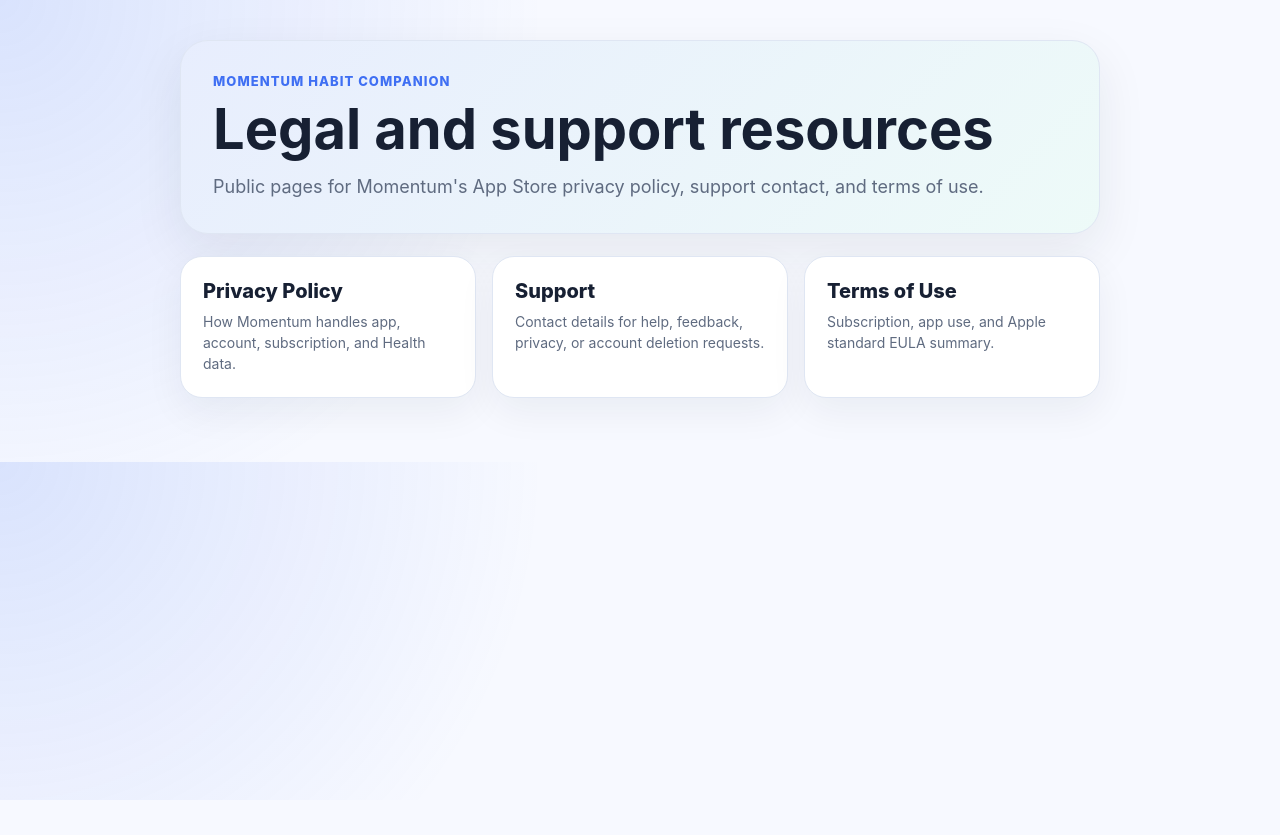
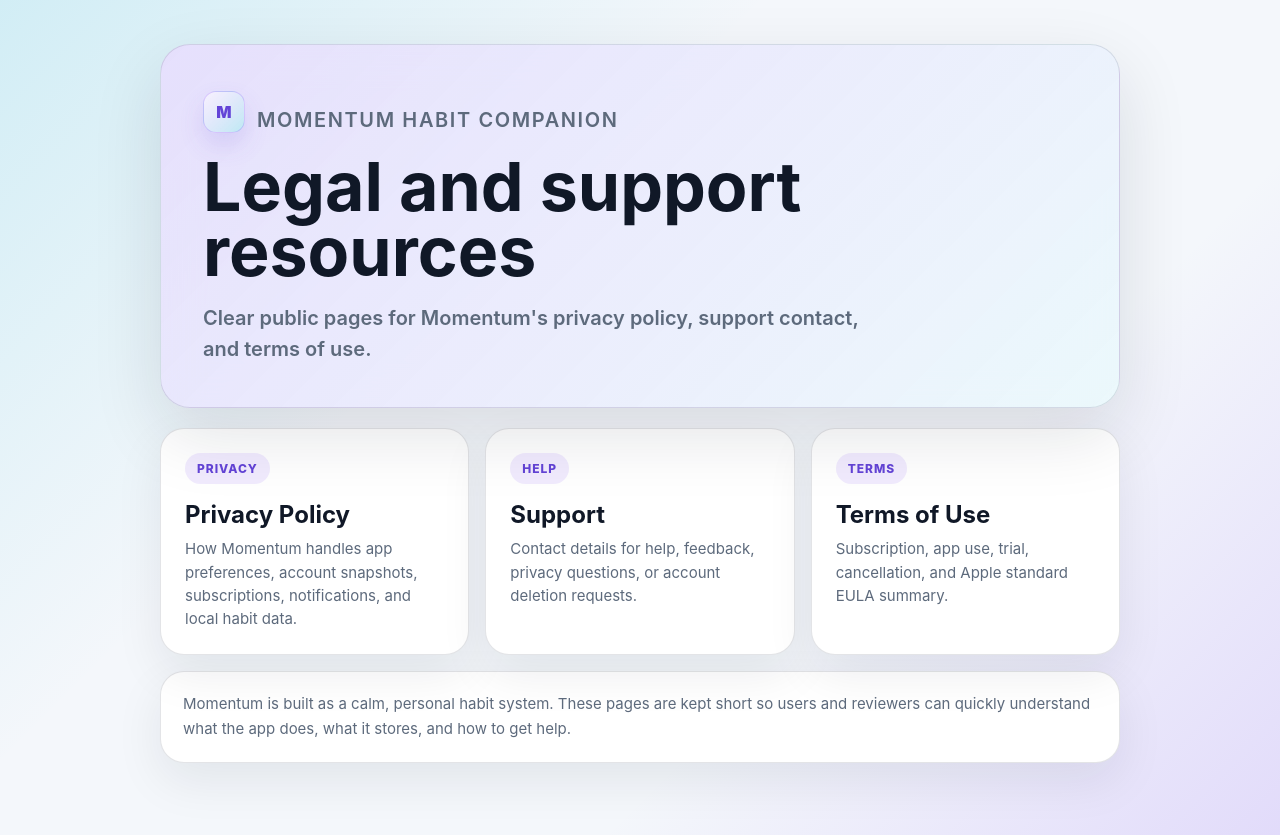
Before and after one commit to gorkemgokcek/momentum-legal, a plain HTML site: page index.html in a window 1280 px wide. Before the commit the page ends 800 px from the top, so only its background shows below. Drawn offline with Linux system fonts and the light colour scheme.

Commit message:
Refresh legal site content and design

```diff
--- a/index.html
+++ b/index.html
@@ -3,33 +3,60 @@
   <head>
     <meta charset="utf-8" />
     <meta name="viewport" content="width=device-width, initial-scale=1" />
-    <title>Momentum Legal</title>
+    <meta
+      name="description"
+      content="Momentum legal, privacy, support, and terms resources."
+    />
+    <title>Momentum Legal Resources</title>
     <link rel="stylesheet" href="./styles.css" />
   </head>
   <body>
     <main class="page">
       <section class="hero">
-        <p class="eyebrow">Momentum Habit Companion</p>
+        <div class="brand-row">
+          <div class="brand-mark">M</div>
+          <p class="eyebrow">Momentum Habit Companion</p>
+        </div>
         <h1>Legal and support resources</h1>
         <p>
-          Public pages for Momentum's App Store privacy policy, support contact,
-          and terms of use.
+          Clear public pages for Momentum's privacy policy, support contact, and
+          terms of use.
         </p>
       </section>
 
-      <section class="card-grid">
+      <section class="card-grid" aria-label="Legal resource links">
         <a class="card" href="./privacy.html">
-          <span>Privacy Policy</span>
-          <small>How Momentum handles app, account, subscription, and Health data.</small>
+          <span class="card-kicker">Privacy</span>
+          <strong>Privacy Policy</strong>
+          <small>
+            How Momentum handles app preferences, account snapshots,
+            subscriptions, notifications, and local habit data.
+          </small>
         </a>
         <a class="card" href="./support.html">
-          <span>Support</span>
-          <small>Contact details for help, feedback, privacy, or account deletion requests.</small>
+          <span class="card-kicker">Help</span>
+          <strong>Support</strong>
+          <small>
+            Contact details for help, feedback, privacy questions, or account
+            deletion requests.
+          </small>
         </a>
         <a class="card" href="./terms.html">
-          <span>Terms of Use</span>
-          <small>Subscription, app use, and Apple standard EULA summary.</small>
+          <span class="card-kicker">Terms</span>
+          <strong>Terms of Use</strong>
+          <small>
+            Subscription, app use, trial, cancellation, and Apple standard EULA
+            summary.
+          </small>
         </a>
+      </section>
+
+      <section class="notice">
+        <p>
+          Momentum is built as a calm, personal habit system. These pages are
+          kept short so users and reviewers can quickly understand what the app
+          does, what it stores, and how to get help.
+        </p>
       </section>
     </main>
   </body>
--- a/styles.css
+++ b/styles.css
@@ -1,108 +1,181 @@
 :root {
   color-scheme: light dark;
-  --bg: #f7f9ff;
-  --card: #ffffff;
-  --text: #172033;
-  --muted: #5f6b80;
-  --border: #dfe6f3;
-  --accent: #3f6ff3;
+  --bg: #f4f7fb;
+  --surface: rgba(255, 255, 255, 0.82);
+  --surface-strong: #ffffff;
+  --text: #101827;
+  --muted: #5d6a7c;
+  --border: rgba(28, 39, 60, 0.12);
+  --accent: #8f5cf7;
+  --accent-strong: #6344d7;
+  --cyan: #1ebbd7;
+  --green: #35c98c;
+  --shadow: rgba(18, 24, 38, 0.12);
 }
 
 * {
   box-sizing: border-box;
 }
 
+html {
+  min-height: 100%;
+  background: var(--bg);
+}
+
 body {
+  min-height: 100%;
   margin: 0;
-  font-family: -apple-system, BlinkMacSystemFont, "Segoe UI", sans-serif;
+  font-family:
+    Inter, ui-sans-serif, -apple-system, BlinkMacSystemFont, "Segoe UI",
+    sans-serif;
   background:
-    radial-gradient(circle at top left, rgba(63, 111, 243, 0.16), transparent 34rem),
+    linear-gradient(135deg, rgba(30, 187, 215, 0.16), transparent 34rem),
+    linear-gradient(315deg, rgba(143, 92, 247, 0.18), transparent 30rem),
     var(--bg);
   color: var(--text);
 }
 
 a {
-  color: var(--accent);
+  color: var(--accent-strong);
+  text-underline-offset: 4px;
 }
 
 .page {
-  width: min(920px, calc(100% - 32px));
+  width: min(960px, calc(100% - 32px));
   margin: 0 auto;
-  padding: 40px 0 64px;
+  padding: 44px 0 72px;
 }
 
 .hero {
+  position: relative;
+  overflow: hidden;
   border: 1px solid var(--border);
-  border-radius: 28px;
-  background: linear-gradient(135deg, rgba(63, 111, 243, 0.12), rgba(31, 197, 167, 0.08)), var(--card);
-  padding: 32px;
-  margin-bottom: 22px;
-  box-shadow: 0 18px 50px rgba(23, 32, 51, 0.08);
+  border-radius: 30px;
+  background:
+    linear-gradient(135deg, rgba(143, 92, 247, 0.18), rgba(30, 187, 215, 0.08)),
+    var(--surface);
+  padding: clamp(26px, 5vw, 42px);
+  margin-bottom: 20px;
+  box-shadow: 0 26px 70px var(--shadow);
+  backdrop-filter: blur(18px);
+}
+
+.brand-row {
+  display: inline-flex;
+  align-items: center;
+  gap: 12px;
+  margin-bottom: 18px;
+}
+
+.brand-mark {
+  display: grid;
+  width: 42px;
+  height: 42px;
+  place-items: center;
+  border: 1px solid rgba(143, 92, 247, 0.28);
+  border-radius: 13px;
+  background:
+    linear-gradient(135deg, rgba(255, 255, 255, 0.92), rgba(255, 255, 255, 0.7)),
+    linear-gradient(135deg, var(--accent), var(--cyan));
+  color: var(--accent-strong);
+  font-weight: 900;
+  box-shadow: 0 12px 24px rgba(99, 68, 215, 0.15);
 }
 
 .eyebrow {
-  margin: 0 0 12px;
-  color: var(--accent);
+  margin: 0;
+  color: var(--accent-strong);
   font-size: 13px;
-  font-weight: 800;
+  font-weight: 850;
   letter-spacing: 0.08em;
   text-transform: uppercase;
 }
 
 h1 {
+  max-width: 780px;
   margin: 0;
-  font-size: clamp(34px, 7vw, 56px);
-  line-height: 1;
+  font-size: clamp(38px, 8vw, 68px);
+  line-height: 0.96;
+  letter-spacing: 0;
 }
 
 .hero p:last-child {
-  margin: 16px 0 0;
+  max-width: 690px;
+  margin: 18px 0 0;
   color: var(--muted);
-  font-size: 18px;
+  font-size: clamp(17px, 2vw, 20px);
   line-height: 1.55;
+  font-weight: 580;
 }
 
 .card-grid {
   display: grid;
-  grid-template-columns: repeat(auto-fit, minmax(220px, 1fr));
+  grid-template-columns: repeat(auto-fit, minmax(240px, 1fr));
   gap: 16px;
 }
 
 .card,
-.content {
+.content,
+.notice {
   border: 1px solid var(--border);
-  border-radius: 22px;
-  background: var(--card);
-  box-shadow: 0 14px 38px rgba(23, 32, 51, 0.06);
+  border-radius: 24px;
+  background: var(--surface-strong);
+  box-shadow: 0 18px 48px rgba(18, 24, 38, 0.08);
 }
 
 .card {
   display: block;
-  padding: 22px;
+  min-height: 190px;
+  padding: 24px;
   color: var(--text);
   text-decoration: none;
+  transition:
+    transform 160ms ease,
+    border-color 160ms ease,
+    box-shadow 160ms ease;
 }
 
-.card span {
+.card:hover {
+  transform: translateY(-3px);
+  border-color: rgba(143, 92, 247, 0.36);
+  box-shadow: 0 24px 60px rgba(18, 24, 38, 0.13);
+}
+
+.card-kicker {
+  display: inline-flex;
+  margin-bottom: 18px;
+  border-radius: 999px;
+  padding: 8px 12px;
+  background: rgba(143, 92, 247, 0.12);
+  color: var(--accent-strong);
+  font-size: 12px;
+  font-weight: 850;
+  letter-spacing: 0.08em;
+  text-transform: uppercase;
+}
+
+.card strong {
   display: block;
-  margin-bottom: 8px;
-  font-size: 20px;
-  font-weight: 800;
+  margin-bottom: 9px;
+  font-size: 24px;
+  line-height: 1.12;
 }
 
 .card small {
+  display: block;
   color: var(--muted);
-  font-size: 14px;
-  line-height: 1.45;
+  font-size: 15px;
+  line-height: 1.55;
 }
 
 .content {
-  padding: 28px;
+  padding: clamp(24px, 4vw, 34px);
 }
 
 .content h2 {
-  margin: 28px 0 8px;
-  font-size: 22px;
+  margin: 30px 0 8px;
+  font-size: 23px;
+  line-height: 1.2;
 }
 
 .content h2:first-child {
@@ -110,32 +183,79 @@
 }
 
 .content p {
+  max-width: 760px;
   margin: 0;
   color: var(--muted);
   font-size: 16px;
-  line-height: 1.7;
+  line-height: 1.75;
+}
+
+.notice {
+  margin-top: 16px;
+  padding: 20px 22px;
+}
+
+.notice p {
+  margin: 0;
+  color: var(--muted);
+  font-size: 15px;
+  line-height: 1.65;
 }
 
 .back-link {
   display: inline-flex;
+  align-items: center;
   margin-bottom: 18px;
-  font-weight: 700;
+  border: 1px solid var(--border);
+  border-radius: 999px;
+  padding: 10px 14px;
+  background: var(--surface-strong);
+  font-weight: 760;
   text-decoration: none;
+  box-shadow: 0 10px 30px rgba(18, 24, 38, 0.06);
+}
+
+.back-link::before {
+  content: "←";
+  margin-right: 8px;
+}
+
+@media (max-width: 640px) {
+  .page {
+    width: min(100% - 24px, 960px);
+    padding-top: 24px;
+  }
+
+  .hero {
+    border-radius: 24px;
+  }
+
+  .card,
+  .content,
+  .notice {
+    border-radius: 20px;
+  }
 }
 
 @media (prefers-color-scheme: dark) {
   :root {
-    --bg: #08111f;
-    --card: #111c2d;
-    --text: #eef4ff;
-    --muted: #aeb9cc;
-    --border: #23314a;
-    --accent: #8ca8ff;
+    --bg: #07101d;
+    --surface: rgba(16, 25, 42, 0.78);
+    --surface-strong: #101a2b;
+    --text: #f4f7ff;
+    --muted: #a9b4c6;
+    --border: rgba(180, 197, 226, 0.14);
+    --accent: #b48cff;
+    --accent-strong: #a7b2ff;
+    --cyan: #35d3ee;
+    --green: #48dd9d;
+    --shadow: rgba(0, 0, 0, 0.26);
   }
 
-  .hero,
-  .card,
-  .content {
-    box-shadow: none;
+  .brand-mark {
+    background:
+      linear-gradient(135deg, rgba(255, 255, 255, 0.96), rgba(255, 255, 255, 0.78)),
+      linear-gradient(135deg, var(--accent), var(--cyan));
+    color: #7547de;
   }
 }
```
Also changed, not shown: privacy.html (+16 -11 lines), support.html (+18 -4 lines), terms.html (+13 -6 lines).
